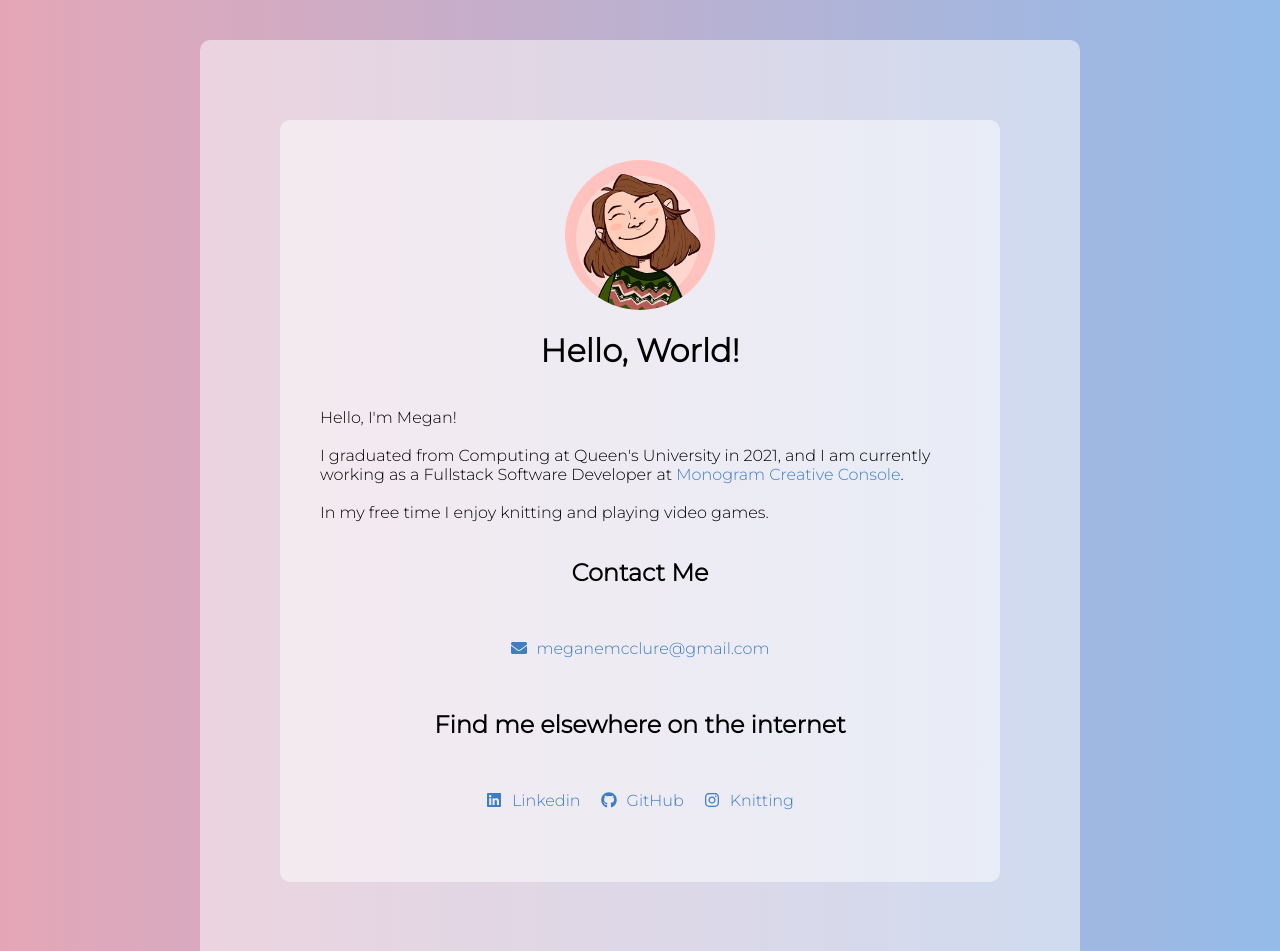
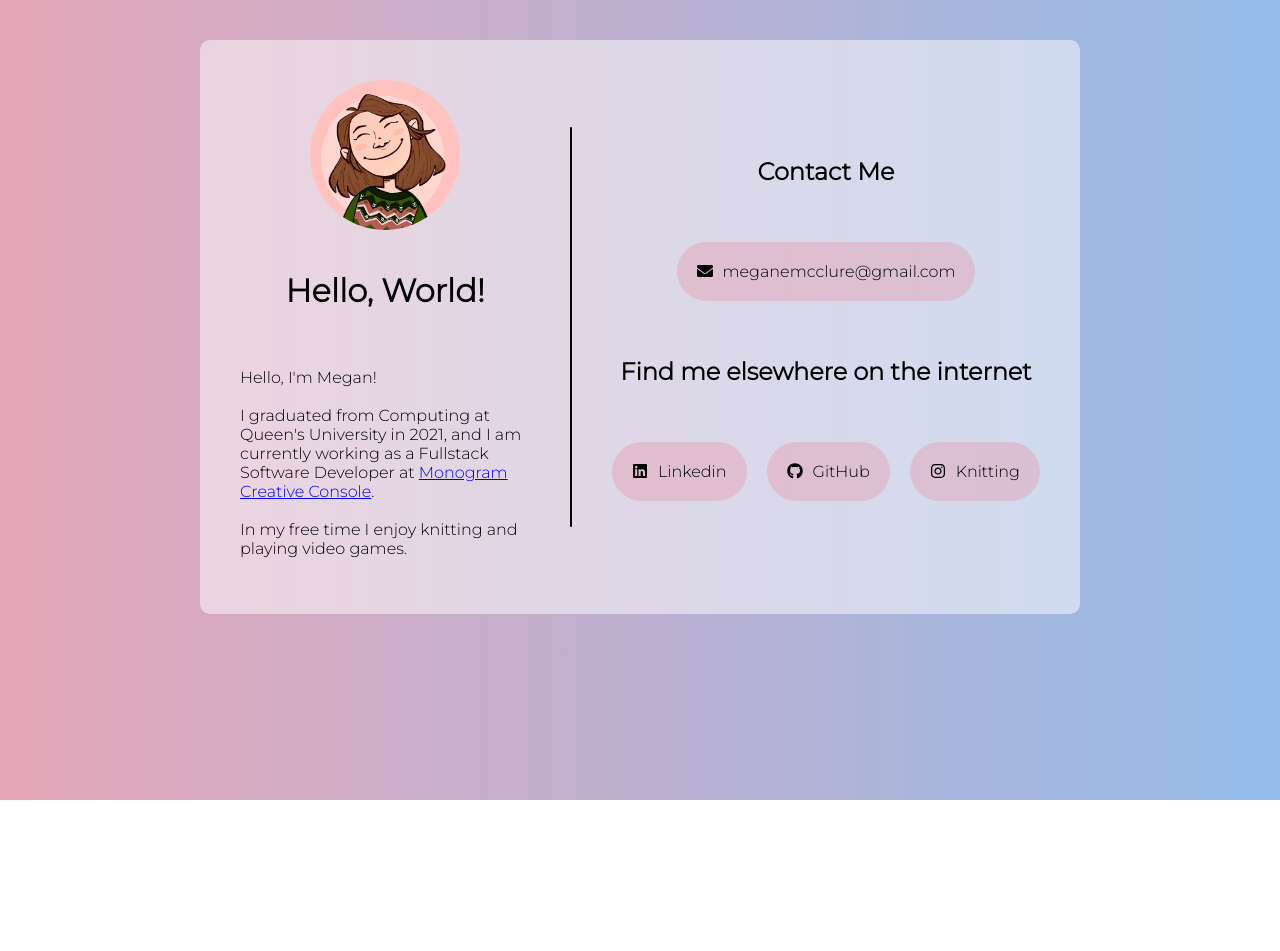
Before and after one commit to meganemcclure/ivyloulou-website, a React (Create React App) app: page / in a window 1280 px wide. Shown: the top 951 px of the page. After the commit the page ends 800 px from the top, so only its background shows below. Built offline with nearby package versions, Linux system fonts and the light colour scheme.

Commit message:
update layout

```diff
--- a/src/AboutMe.css
+++ b/src/AboutMe.css
@@ -1,9 +1,3 @@
-.card {
-    display: flex;
-    flex-direction: column;
-    align-items: center;
-}
-
 img {
     width: 150px;
     border-radius: 150px;
@@ -19,19 +13,43 @@ ul {
     padding-left: 0;
 }
 
-li a {
+.card {
+    background: rgba(255, 255, 255, 0.5);
+    border-radius: 10px;
+    padding: 40px;
+    margin: 40px;
+
     display: flex;
     flex-direction: row;
     align-items: center;
-    column-gap: 10px;
+    justify-content: center;
+    gap: 40px;
+
+    max-width: 800px;
 }
 
-a {
-    text-decoration: none;
-    color: rgb(62, 126, 199)
+.divider {
+    background-color: black;
+    height: 25em;
+    width: 5pt;
+    border-radius: 20px;
 }
 
-a:hover {
-    text-decoration: underline;
-    color: rgba(0, 0, 0)
+.about-section {
+    display: flex;
+    flex-direction: column;
+    align-items: center;
+    justify-content: center;
+    gap: 20px;
 }
+
+@media only screen and (max-width: 769px) {
+    .card {
+        flex-direction: column;
+    }
+    .divider {
+        background-color: black;
+        height: 1pt;
+        width: 15em;
+    }
+}
--- a/src/AboutMe.js
+++ b/src/AboutMe.js
@@ -1,10 +1,12 @@
 import React from 'react'
 import './AboutMe.css'
 import { FaEnvelope, FaLinkedin, FaInstagram, FaGithub } from 'react-icons/fa'
+import Button from './components/Button'
 
 export default function AboutMe() {
     return(
         <div class='card'>
+            <div class='about-section'>
                 <img src={require('./media/profile_picture.jpg')} />
                 <h1>Hello, World!</h1>
                 <p>
@@ -15,38 +17,29 @@ export default function AboutMe() {
                     <br /><br />
                     In my free time I enjoy knitting and playing video games.
                 </p>
-
+            </div>
+            <div class='divider'/>
+            <div class='about-section'>
                 <h2>Contact Me</h2>
                 <ul>
                     <li>
-                    <a href='mailto:meganemcclure@gmail.com'>
-                        <FaEnvelope />
-                        <p>meganemcclure@gmail.com</p>
-                    </a>
+                        <Button link='mailto:meganemcclure@gmail.com' icon={<FaEnvelope />} text='meganemcclure@gmail.com' />
                     </li>
                 </ul>
 
                 <h2>Find me elsewhere on the internet</h2>
                 <ul class='links-box'>
                     <li>
-                    <a href='https://www.linkedin.com/in/megan-mcclure-2216391a3/'>
-                        <FaLinkedin />
-                        <p>Linkedin</p>
-                    </a>
+                        <Button link='https://www.linkedin.com/in/megan-mcclure-2216391a3/' icon={<FaLinkedin />} text='Linkedin'/>
                     </li>
                     <li>
-                    <a href='https://github.com/meganemcclure'>
-                        <FaGithub class='icon'/>
-                        <p>GitHub</p>
-                    </a>
+                        <Button link='https://github.com/meganemcclure' icon={<FaGithub class='icon'/>} text='GitHub'/>
                     </li>
                     <li>
-                    <a href='https://www.instagram.com/ivyloulou.knits/'>
-                        <FaInstagram class='icon'/>
-                        <p>Knitting</p>
-                    </a>
+                        <Button link='https://www.instagram.com/ivyloulou.knits/' icon={<FaInstagram class='icon'/>} text='Knitting' />
                     </li>
                 </ul>
             </div>
+        </div>
     )
 }
--- a/src/App.css
+++ /dev/null
@@ -1,10 +0,0 @@
-.card {
-  background: rgba(255, 255, 255, 0.5);
-  border-radius: 10px;
-  padding: 40px;
-  margin: 40px;
-
-  display: flex;
-  flex-direction: column;
-  max-width: 800px;
-}
--- a/src/App.js
+++ b/src/App.js
@@ -1,15 +1,9 @@
-import './App.css';
-import { Navigation } from './Navigation'
 import AboutMe from './AboutMe'
-import Timeline from './components/Timeline';
-import PhotoCard from './components/PhotoCard';
 
 function App() {
   return (
-    <div class='card'>
+    <div>
       <AboutMe />
-      {/* <PhotoCard image={require('./images/baby_megan.jpg')}/> */}
-      {/* <Timeline /> */}
     </div>
   );
 }
--- /dev/null
+++ b/src/components/Button.css
@@ -0,0 +1,23 @@
+.button {
+    display: flex;
+    flex-direction: row;
+    align-items: center;
+    column-gap: 10px;
+    color: black;
+    text-decoration: none;
+    background-color:rgb(228, 166, 183, 50%);
+    padding: 20px;
+    border-radius: 40px;
+    display: flex;
+    align-content: center;
+    justify-content: center;
+}
+
+.button:hover {
+    background-color: rgb(228, 166, 183, 100%);
+}
+
+.button p {
+    padding: 0;
+    margin: 0;
+}
--- /dev/null
+++ b/src/components/Button.js
@@ -0,0 +1,11 @@
+import React from 'react'
+import './Button.css'
+
+export default function Button({ icon, text, link }) {
+    return (
+        <a href={link} className='button'>
+            {icon}
+            <p>{text}</p>
+        </a>
+    )
+}
```
Lines whose indentation alone changed are shown as unchanged.
